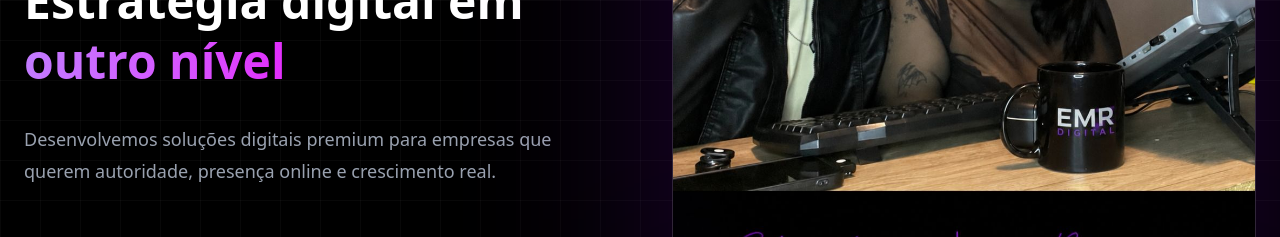
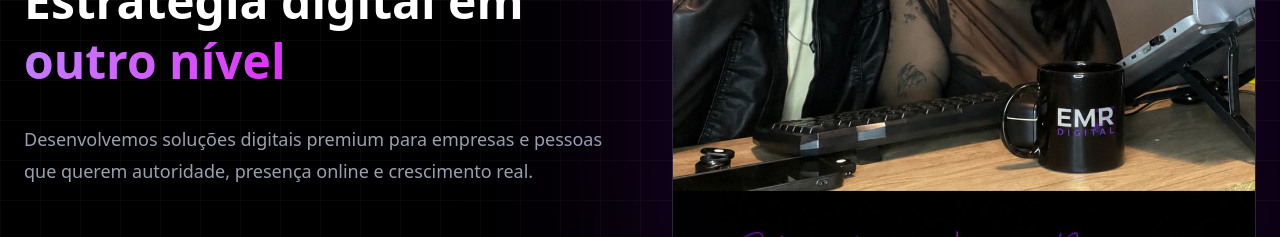
Before and after one commit to Edureichardt/emr-site, a Next.js app: page / in a window 1280 px wide. Shown: the part 1360-1597 px from the top of the page. Built offline with nearby package versions, Linux system fonts and the light colour scheme.

Commit message:
atualização texto

```diff
--- a/app/page.tsx
+++ b/app/page.tsx
@@ -431,7 +431,7 @@ export default function Home() {
             </h2>
 
             <p className="text-gray-400 leading-8 mt-8 text-lg">
-              Desenvolvemos soluções digitais premium para empresas
+              Desenvolvemos soluções digitais premium para empresas e pessoas
               que querem autoridade, presença online e crescimento real.
             </p>
 
```
Also changed, not shown: 1 other file (tests, documents, lock files or other folders).
